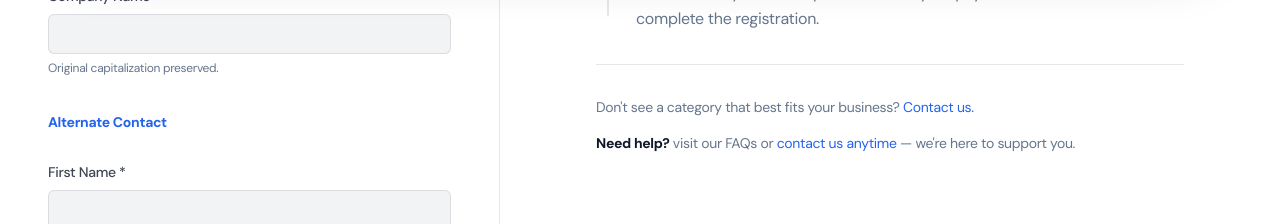
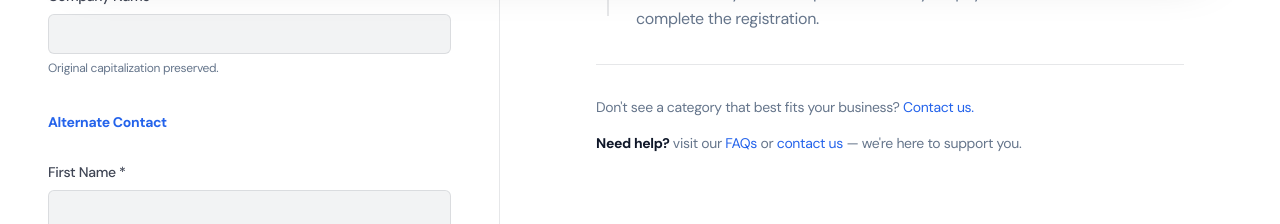
Before and after one commit to simran-kanda1/pharmasocii, a React (Vite) app: page /signup in a window 1280 px wide. Shown: the part 820-1044 px from the top of the page. Built offline with nearby package versions, Linux system fonts and the light colour scheme; no server answers.

Commit message:
Remove anytime after contact us on partner register page

```diff
--- a/src/pages/PartnerRegister.tsx
+++ b/src/pages/PartnerRegister.tsx
@@ -371,10 +371,10 @@ export default function PartnerRegister() {
 
                         <div className="pt-8 border-t border-foreground/10">
                             <p className="text-sm text-muted-foreground mb-4">
-                                Don't see a category that best fits your business? <a href="#" className="text-primary hover:underline">Contact us.</a>
+                                Don't see a category that best fits your business? <Link to="/contact" className="text-primary hover:underline">Contact us.</Link>
                             </p>
                             <p className="text-sm text-muted-foreground">
-                                <span className="font-semibold text-foreground">Need help?</span> visit our FAQs or <a href="#" className="text-primary hover:underline">contact us anytime</a> — we're here to support you.
+                                <span className="font-semibold text-foreground">Need help?</span> visit our <Link to="/faq" className="text-primary hover:underline">FAQs</Link> or <Link to="/contact" className="text-primary hover:underline">contact us</Link> — we're here to support you.
                             </p>
                         </div>
 
```
Also changed, not shown: 4 other files (tests, documents, lock files or other folders).
